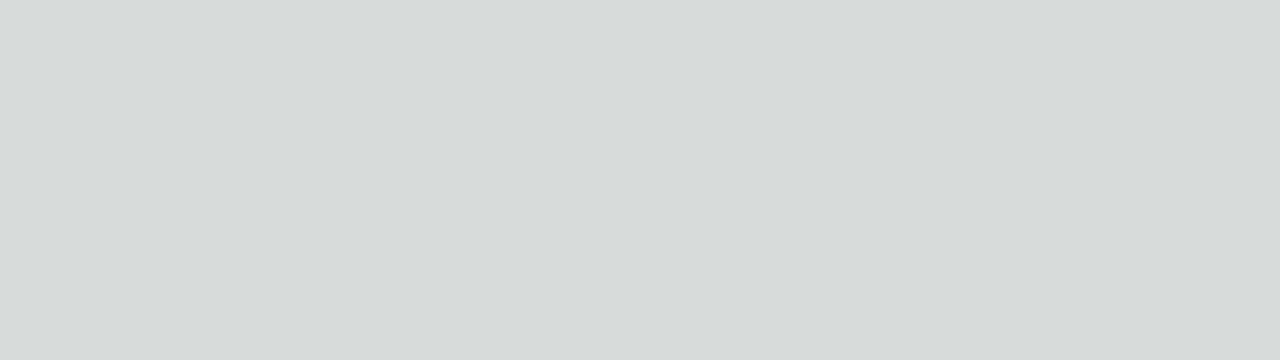
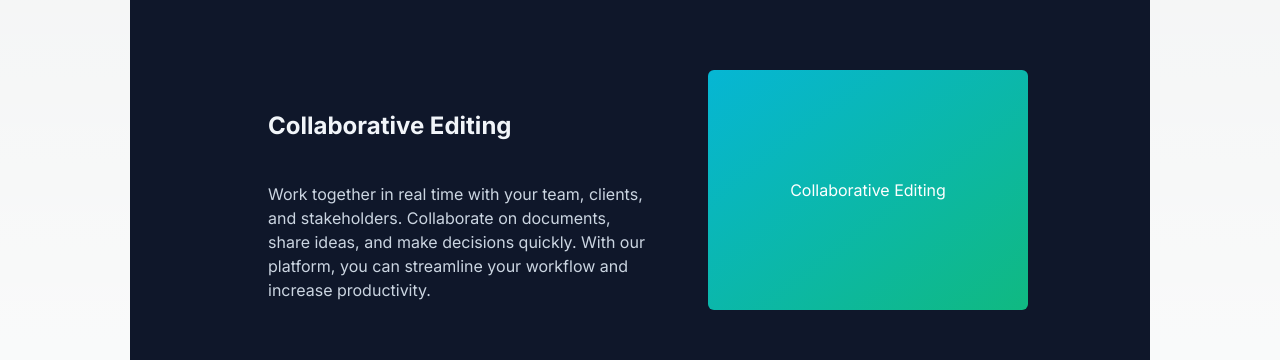
Before and after one commit to sakethreddy21/trainingmug_website, a Next.js app: page / in a window 1280 px wide. Shown: the part 2410-2770 px from the top of the page. Before the commit the page ends 2400 px from the top, so only its background shows below. Built offline with nearby package versions, Linux system fonts and the light colour scheme.

Commit message:
scrollcourses integrated

```diff
--- /dev/null
+++ b/components/scrollingcards/page.tsx
@@ -0,0 +1,60 @@
+"use client";
+import React from "react";
+import { StickyScroll } from "../ui/sticky-scrol-reveal";
+import Image from "next/image";
+
+const content = [
+  {
+    title: "Collaborative Editing",
+    description:
+      "Work together in real time with your team, clients, and stakeholders. Collaborate on documents, share ideas, and make decisions quickly. With our platform, you can streamline your workflow and increase productivity.",
+    content: (
+      <div className="h-full w-full  flex items-center justify-center text-white">
+        Collaborative Editing
+      </div>
+    ),
+  },
+  {
+    title: "Real time changes",
+    description:
+      "See changes as they happen. With our platform, you can track every modification in real time. No more confusion about the latest version of your project. Say goodbye to the chaos of version control and embrace the simplicity of real-time updates.",
+    content: (
+      <div className="h-full w-full  flex items-center justify-center text-white">
+        <Image
+          src="/linear.webp"
+          width={300}
+          height={300}
+          className="h-full w-full object-cover"
+          alt="linear board demo"
+        />
+      </div>
+    ),
+  },
+  {
+    title: "Version control",
+    description:
+      "Experience real-time updates and never stress about version control again. Our platform ensures that you're always working on the most recent version of your project, eliminating the need for constant manual updates. Stay in the loop, keep your team aligned, and maintain the flow of your work without any interruptions.",
+    content: (
+      <div className="h-full w-full  flex items-center justify-center text-white">
+        Version control
+      </div>
+    ),
+  },
+  {
+    title: "Running out of content",
+    description:
+      "Experience real-time updates and never stress about version control again. Our platform ensures that you're always working on the most recent version of your project, eliminating the need for constant manual updates. Stay in the loop, keep your team aligned, and maintain the flow of your work without any interruptions.",
+    content: (
+      <div className="h-full w-full  flex items-center justify-center text-white">
+        Running out of content
+      </div>
+    ),
+  },
+];
+export function StickyScrollCourses() {
+  return (
+    <div className="p-10 rounded-lg">
+      <StickyScroll content={content} />
+    </div>
+  );
+}
--- a/components/second-screen/page.tsx
+++ b/components/second-screen/page.tsx
@@ -2,6 +2,7 @@
 import { Button } from '../ui/moving-border'
 import { ArrowRight } from 'lucide-react'
 import { TabsDemo } from '../tabs/page'
+import { StickyScrollCourses } from '../scrollingcards/page'
 
 const SecondScreen = () => {
   return (
@@ -22,7 +23,9 @@
       <div className='w-full h-screen'>
         <TabsDemo />
       </div>
-
+      <div className='w-[1100px] h-screen rounded-lg'>
+        <StickyScrollCourses />
+      </div>
 
       </div>
   )
--- /dev/null
+++ b/components/ui/sticky-scrol-reveal.tsx
@@ -0,0 +1,112 @@
+"use client";
+import React, { useEffect, useRef, useState } from "react";
+import { useMotionValueEvent, useScroll } from "framer-motion";
+import { motion } from "framer-motion";
+import { cn } from "@/lib/utils";
+
+export const StickyScroll = ({
+  content,
+  contentClassName,
+}: {
+  content: {
+    title: string;
+    description: string;
+    content?: React.ReactNode | any;
+  }[];
+  contentClassName?: string;
+}) => {
+  const [activeCard, setActiveCard] = React.useState(0);
+  const ref = useRef<any>(null);
+  const { scrollYProgress } = useScroll({
+    // uncomment line 22 and comment line 23 if you DONT want the overflow container and want to have it change on the entire page scroll
+    // target: ref
+    container: ref,
+    offset: ["start start", "end start"],
+  });
+  const cardLength = content.length;
+
+  useMotionValueEvent(scrollYProgress, "change", (latest) => {
+    const cardsBreakpoints = content.map((_, index) => index / cardLength);
+    const closestBreakpointIndex = cardsBreakpoints.reduce(
+      (acc, breakpoint, index) => {
+        const distance = Math.abs(latest - breakpoint);
+        if (distance < Math.abs(latest - cardsBreakpoints[acc])) {
+          return index;
+        }
+        return acc;
+      },
+      0
+    );
+    setActiveCard(closestBreakpointIndex);
+  });
+
+  const backgroundColors = [
+    "var(--slate-900)",
+    "var(--black)",
+    "var(--neutral-900)",
+  ];
+  const linearGradients = [
+    "linear-gradient(to bottom right, var(--cyan-500), var(--emerald-500))",
+    "linear-gradient(to bottom right, var(--pink-500), var(--indigo-500))",
+    "linear-gradient(to bottom right, var(--orange-500), var(--yellow-500))",
+  ];
+
+  const [backgroundGradient, setBackgroundGradient] = useState(
+    linearGradients[0]
+  );
+
+  useEffect(() => {
+    setBackgroundGradient(linearGradients[activeCard % linearGradients.length]);
+  }, [activeCard]);
+
+  return (
+    <motion.div
+      animate={{
+        backgroundColor: backgroundColors[activeCard % backgroundColors.length],
+      }}
+      className="h-[30rem] overflow-y-auto flex justify-center relative space-x-10 rounded-md p-10"
+      ref={ref}
+    >
+      <div className="div relative flex items-start px-4">
+        <div className="max-w-2xl">
+          {content.map((item, index) => (
+            <div key={item.title + index} className="my-20">
+              <motion.h2
+                initial={{
+                  opacity: 0,
+                }}
+                animate={{
+                  opacity: activeCard === index ? 1 : 0.3,
+                }}
+                className="text-2xl font-bold text-slate-100"
+              >
+                {item.title}
+              </motion.h2>
+              <motion.p
+                initial={{
+                  opacity: 0,
+                }}
+                animate={{
+                  opacity: activeCard === index ? 1 : 0.3,
+                }}
+                className="text-kg text-slate-300 max-w-sm mt-10"
+              >
+                {item.description}
+              </motion.p>
+            </div>
+          ))}
+          <div className="h-40" />
+        </div>
+      </div>
+      <div
+        style={{ background: backgroundGradient }}
+        className={cn(
+          "hidden lg:block h-60 w-80 rounded-md bg-white sticky top-10 overflow-hidden",
+          contentClassName
+        )}
+      >
+        {content[activeCard].content ?? null}
+      </div>
+    </motion.div>
+  );
+};
```
